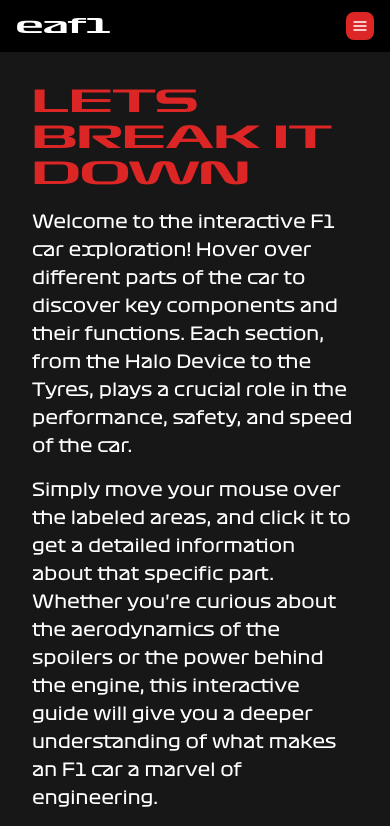
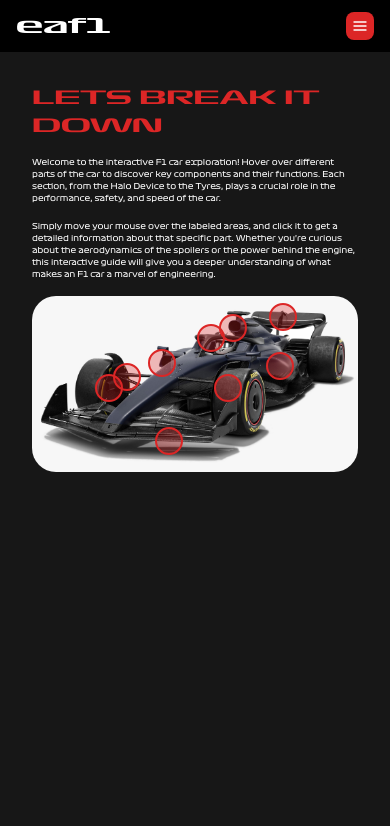
Before and after one commit to AswinP-Thampan/eaf1, a Next.js app: page /f1car in a window 390 px wide. Shown: the top 826 px of the page. Built offline with nearby package versions, Linux system fonts and the light colour scheme.

Commit message:
mobile responsive 2

```diff
--- a/src/app/f1car/page.js
+++ b/src/app/f1car/page.js
@@ -29,10 +29,10 @@ export default function Page() {
 
             <div className='p-8 grid sm:grid-cols-1 xl:grid-cols-2 xl:grid-cols-[30%_max-content] justify-around items-center gap-4'>
                 <div className='flex gap-4 flex-col'>
-                    <div className=" text-3xl text-black font-F1W text-site_text">
+                    <div className="  text-lg md:text-4xl text-black font-F1W text-site_text">
                         LETS BREAK IT DOWN
                     </div>
-                    <div className='flex flex-col gap-4 font-F1R text-lg'>
+                    <div className='flex flex-col gap-4 font-F1R text-[8px] xs:text-[8px] md:text-lg'>
                         <div>
                             Welcome to the interactive F1 car exploration! Hover over different parts of the car to discover key components and their functions.
                             Each section, from the Halo Device to the Tyres, plays a crucial role in the performance, safety, and speed of the car.
--- a/src/app/ferrari/page.js
+++ b/src/app/ferrari/page.js
@@ -168,7 +168,7 @@ export default function Page() {
                 <NavBar />
             </div>
             <div className='flex flex-col justify-center items-center mt-8'>
-                <b className=" text-4xl text-ferrari_red font-F1W">Scuderia Ferrari</b>
+                <b className=" text-lg md:text-4xl text-ferrari_red font-F1W">Scuderia Ferrari</b>
                 <ImageGallery imgArr={ImageArr} handleState={updateState} color={'#A6051A'} />
             </div>
             <div className='font-F1R flex justify-center pb-8'>
--- a/src/app/mclaren/page.js
+++ b/src/app/mclaren/page.js
@@ -155,7 +155,7 @@ export default function Page() {
                 <NavBar />
             </div>
             <div className='flex flex-col justify-center items-center mt-8'>
-                <b className=" text-4xl text-mclaren_orange font-F1W">McLaren</b>
+                <b className=" text-lg md:text-4xl text-mclaren_orange font-F1W">McLaren</b>
                 <ImageGallery imgArr={ImageArr} handleState={updateState} color={'#FF8000'}/>
             </div>
             <div className='font-F1R flex justify-center pb-8 text-[8px] md:text-[12px]'>
--- a/src/app/mercedes/page.js
+++ b/src/app/mercedes/page.js
@@ -171,7 +171,7 @@ export default function Page() {
                 <NavBar />
             </div>
             <div className='flex flex-col justify-center items-center mt-8'>
-                <b className=" text-4xl text-mercedes_green font-F1W">Mercedes</b>
+                <b className="  text-lg md:text-4xl text-mercedes_green font-F1W">Mercedes</b>
                 <ImageGallery imgArr={ImageArr} handleState={updateState} color={'#00A19C'} />
             </div>
             <div className='font-F1R flex justify-center pb-8'>
```
